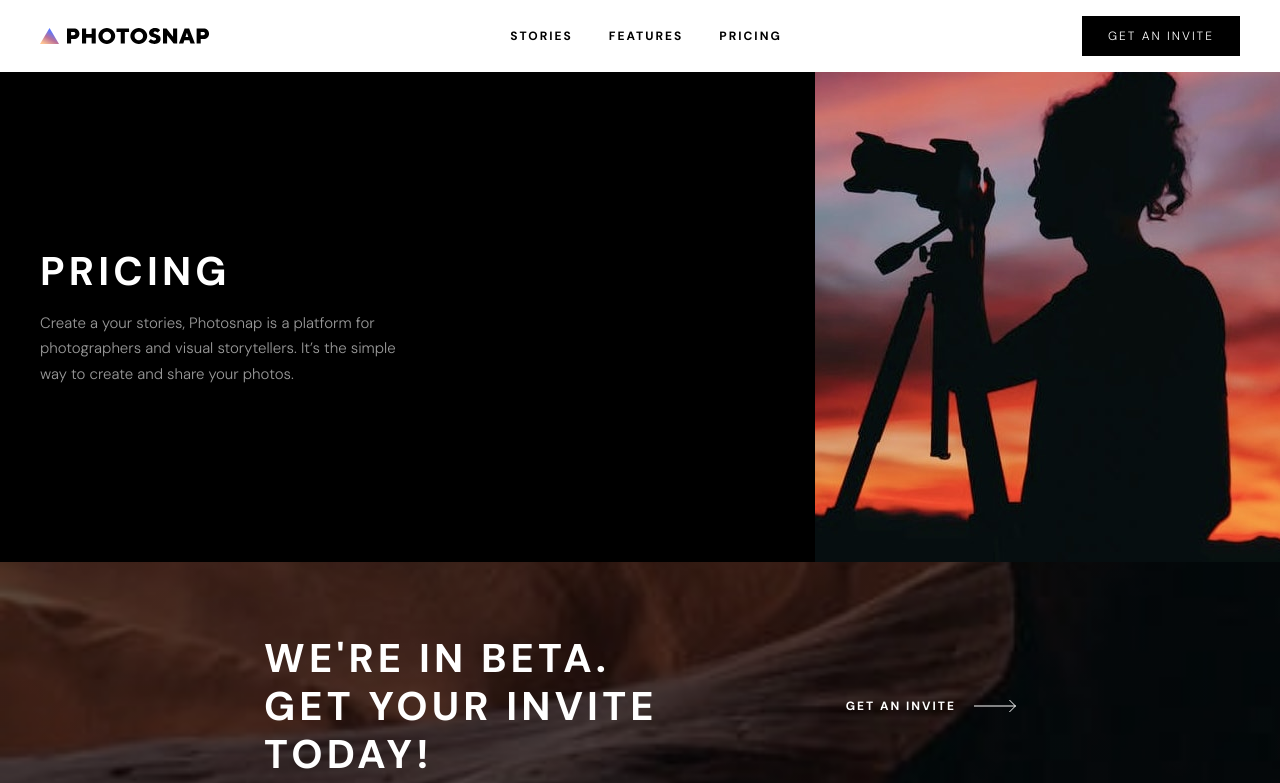
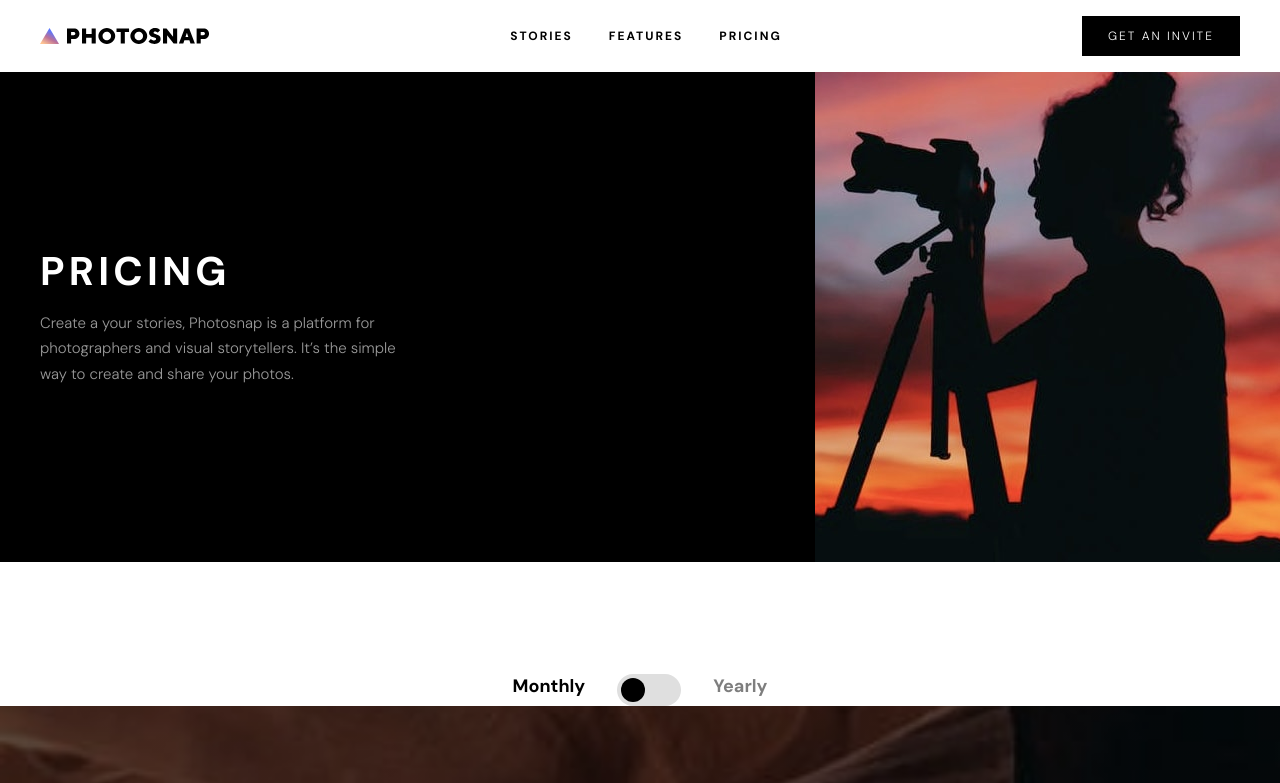
Before and after one commit to jdubcodes/photosnap-website, a React (Vite) app: page /pricing in a window 1280 px wide. Shown: the top 783 px of the page. Built offline with nearby package versions, Linux system fonts and the light colour scheme.

Commit message:
Create pricing toggle

```diff
--- a/src/components/Pricing.jsx
+++ b/src/components/Pricing.jsx
@@ -1,9 +1,13 @@
+import { useState } from 'react'
 // Imported custom compoenents
+import PriceToggle from './utilities/PriceToggle'
 import Cta from './utilities/Cta'
 // Imported assets
 import pricingHero from '../assets/pricing/desktop/hero.jpg'
 
 export default function Pricing() {
+  const [checked, setChecked] = useState(false)
+
   return (
     <>
       <section className='bg-black text-white md:h-[30.625rem] md:grid md:grid-cols-home-tablet md:grid-rows-1 md:items-center lg:h-hero-tablet lg:grid-cols-home-tablet-reverse'>
@@ -23,7 +27,12 @@ export default function Pricing() {
           </p>
         </div>
       </section>
-      <section></section>
+      <section>
+        <PriceToggle
+          checked={checked}
+          handleChange={() => setChecked(!checked)}
+        />
+      </section>
       <section></section>
       <Cta />
     </>
--- /dev/null
+++ b/src/components/utilities/PriceToggle.jsx
@@ -0,0 +1,33 @@
+export default function PriceToggle({ checked, handleChange }) {
+  return (
+    <div className='mt-16 flex justify-center items-center md:mt-28 lg:mt-[7.5rem]'>
+      <div className='flex flex-row text-card-heading font-bold'>
+        <span className={checked ? `opacity-50` : ``}>Monthly</span>
+        <label
+          htmlFor='checkbox'
+          className={
+            checked
+              ? 'w-16 h-8 mx-8 bg-black rounded-full flex justify-end items-center cursor-pointer'
+              : 'w-16 h-8 mx-8 bg-grey rounded-full flex items-center cursor-pointer'
+          }
+        >
+          <span
+            className={
+              checked
+                ? 'w-6 h-6 rounded-full bg-white mx-1'
+                : 'w-6 h-6 rounded-full bg-black mx-1 '
+            }
+          ></span>
+        </label>
+        <input
+          type='checkbox'
+          id='checkbox'
+          checked={checked}
+          onChange={handleChange}
+          className='hidden'
+        />
+        <span className={checked ? `` : `opacity-50`}>Yearly</span>
+      </div>
+    </div>
+  )
+}
```
